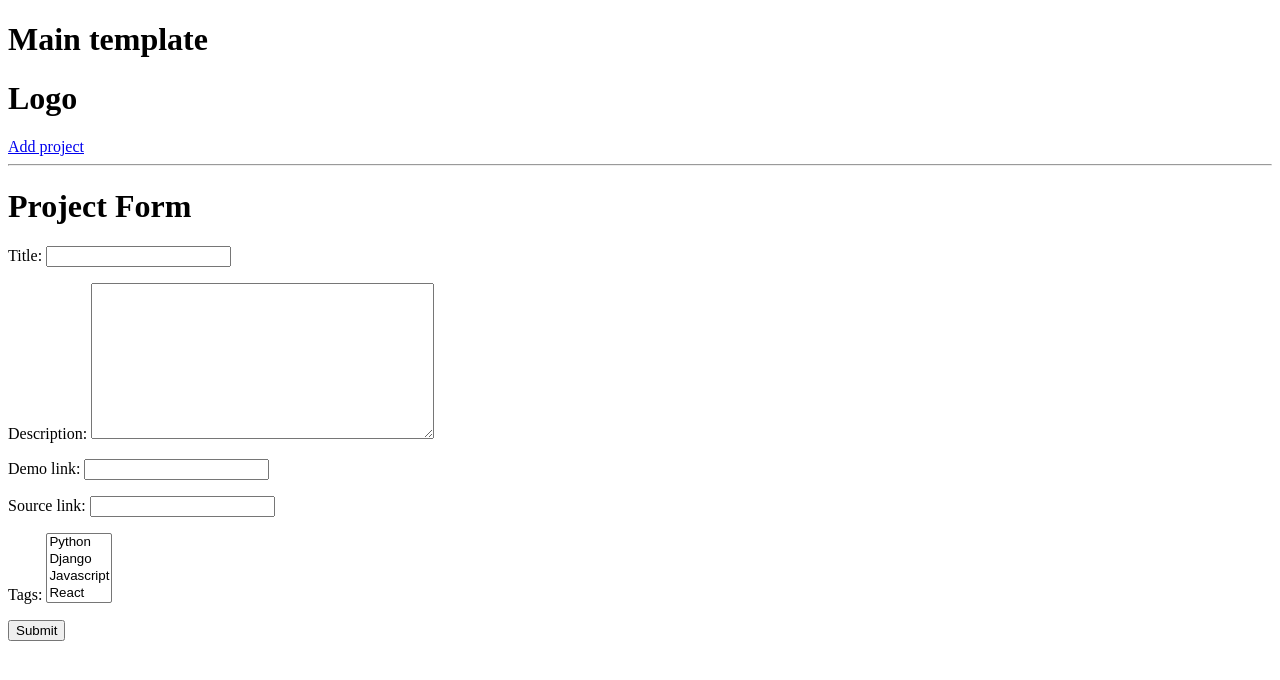
After one commit to nikhs-aim/DevSearch, a Django app: page /create-project/ in a window 1280 px wide. The commit adds this page. Shown: the top 680 px of the page. Run offline with Django 4.2, Linux system fonts and the light colour scheme; data comes from the database, SQL or seed files in the repository; both versions use the stored data as it was after the commit.

Commit message:
section 4-CRUD

```diff
--- /dev/null
+++ b/projects/forms.py
@@ -0,0 +1,7 @@
+from django.forms import ModelForm
+from .models import Project
+
+class ProjectForm(ModelForm):
+    class Meta:
+        model=Project
+        fields = ['title','description','demo_link','source_link','tags']
--- /dev/null
+++ b/projects/templates/projects/project_form.html
@@ -0,0 +1,17 @@
+{% extends 'main.html' %}
+{% block content %}
+
+<h1> Project Form</h1>
+<form action="" method="POST">
+    {% csrf_token %}
+  <!-- {% for field in form %}
+    {{field.label}}
+    {{field}}
+{% endfor %}-->
+
+    {{form.as_p}}
+
+
+    <input type="submit">
+</form>
+{% endblock %}
--- a/projects/templates/projects/projects.html
+++ b/projects/templates/projects/projects.html
@@ -5,7 +5,6 @@
 
 <table>
     <tr>
-        <th>ID</th>
         <th>Projects</th>
         <th>Ratio</th>
         <th>Votes</th>
@@ -13,11 +12,12 @@
         <th>View</th>
         {% for project in projects %}
         <tr>
-            <td>{{project.id}}</td>
             <td>{{project.title}}</td>
             <td>{{project.vote_ratio}}%</td>
             <td>{{project.vote_total}}</td>
             <td>{{project.created_at}}</td>
+            <td><a href="{% url 'update-project' project.id %}">Edit</a> </td>
+            <td><a href="{% url 'delete-project' project.id %}">Delete</a> </td>
             <td><a href="{% url 'projects' project.id %}">View</a> </td>
         </tr>
         {% endfor %}
--- a/projects/urls.py
+++ b/projects/urls.py
@@ -6,4 +6,20 @@ from .import views
 urlpatterns=[
      path('project/<str:pk>',views.single_project,name='projects'),
      path('',views.projects,name='projects'),
+
+     path('create-project/',views.createProject,name="create-project"),
+     path('update-project/<str:pk>/',views.updateProject,name="update-project"),
+     path('delete-project/<str:pk>/',views.deleteProject,name="delete-project"),
+
+
+
+
+
+
+
+
+
+
+
+
 ]
--- a/projects/views.py
+++ b/projects/views.py
@@ -1,23 +1,7 @@
-from django.shortcuts import render
+from django.shortcuts import redirect, render
 from django.http import HttpResponse
 from .models import Project
-projectsList = [
-    {
-        'id': '1',
-        'title': 'Ecommerce Website',
-        'description': 'Fully functional ecommerce website'
-    },
-    {
-        'id': '2',
-        'title': 'Portfolio Website',
-        'description': 'A personal website to write articles and display work'
-    },
-    {
-        'id': '3',
-        'title': 'Social Network',
-        'description': 'An open source project built by the community'
-    }
-]
+from .forms import ProjectForm
 
 
 def projects(request):
@@ -29,3 +13,38 @@ def projects(request):
 def single_project(request,pk):
     projectObj=Project.objects.get(id=pk)
     return render(request,'projects/single_project.html',{'project':projectObj})
+
+
+def createProject(request):
+    form=ProjectForm()
+
+    if request.method == 'POST':
+        form=ProjectForm(request.POST)
+        if form.is_valid():
+            form.save()
+            return redirect('projects')
+    context={'form':form}
+    return render(request,"projects/project_form.html",context)
+
+
+
+def updateProject(request,pk):
+    project=Project.objects.get(id=pk)
+    form=ProjectForm(instance=project)
+
+    if request.method == 'POST':
+        form=ProjectForm(request.POST,instance=project)
+        if form.is_valid():
+            form.save()
+            return redirect('projects')
+    context={'form':form}
+    return render(request,"projects/project_form.html",context)
+
+
+def deleteProject(request,pk):
+    project=Project.objects.get(id=pk)
+    if request.method=='POST':
+        project.delete()
+        return redirect('projects')
+    context={'object':project}
+    return render(request,'projects/delete_template.html',context)
--- a/templates/navbar.html
+++ b/templates/navbar.html
@@ -1,2 +1,3 @@
 <h1>Logo</h1>
+<a href="{% url 'create-project' %}">Add project</a>
 <hr>
```
Also changed, not shown: projects/templates/projects/delete_template.html (added, +11 -0 lines), db.sqlite3.
